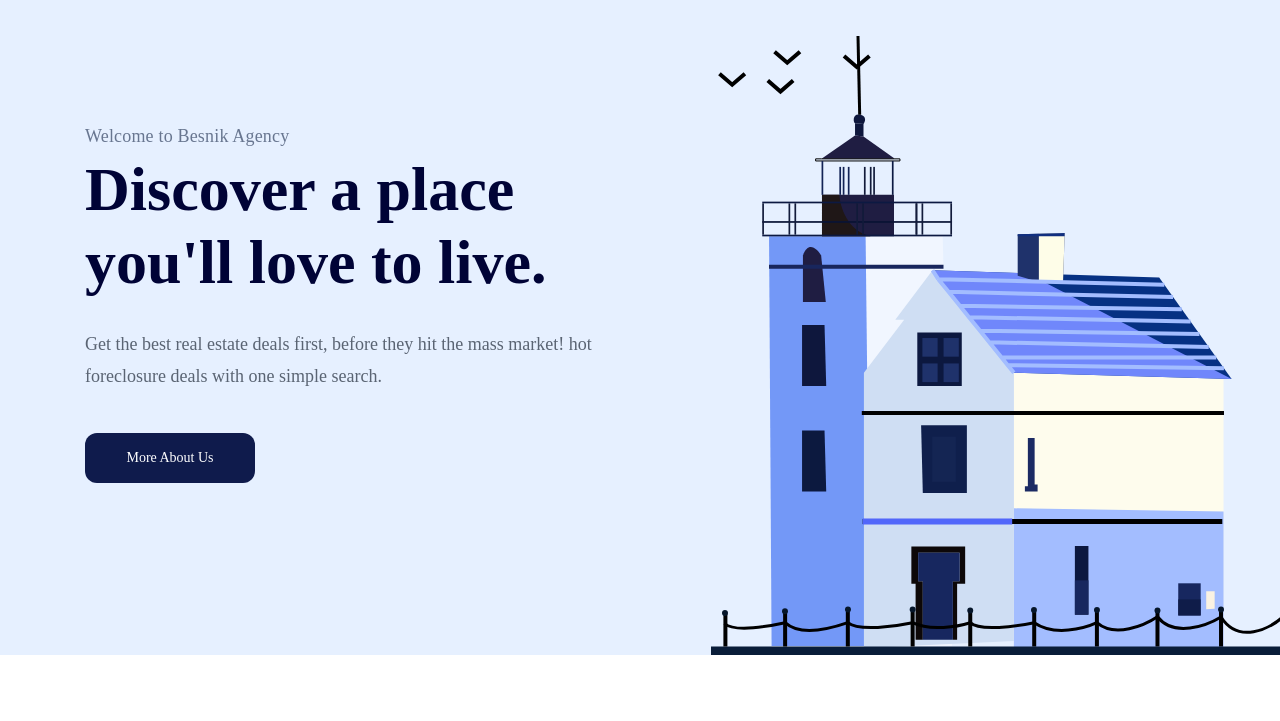
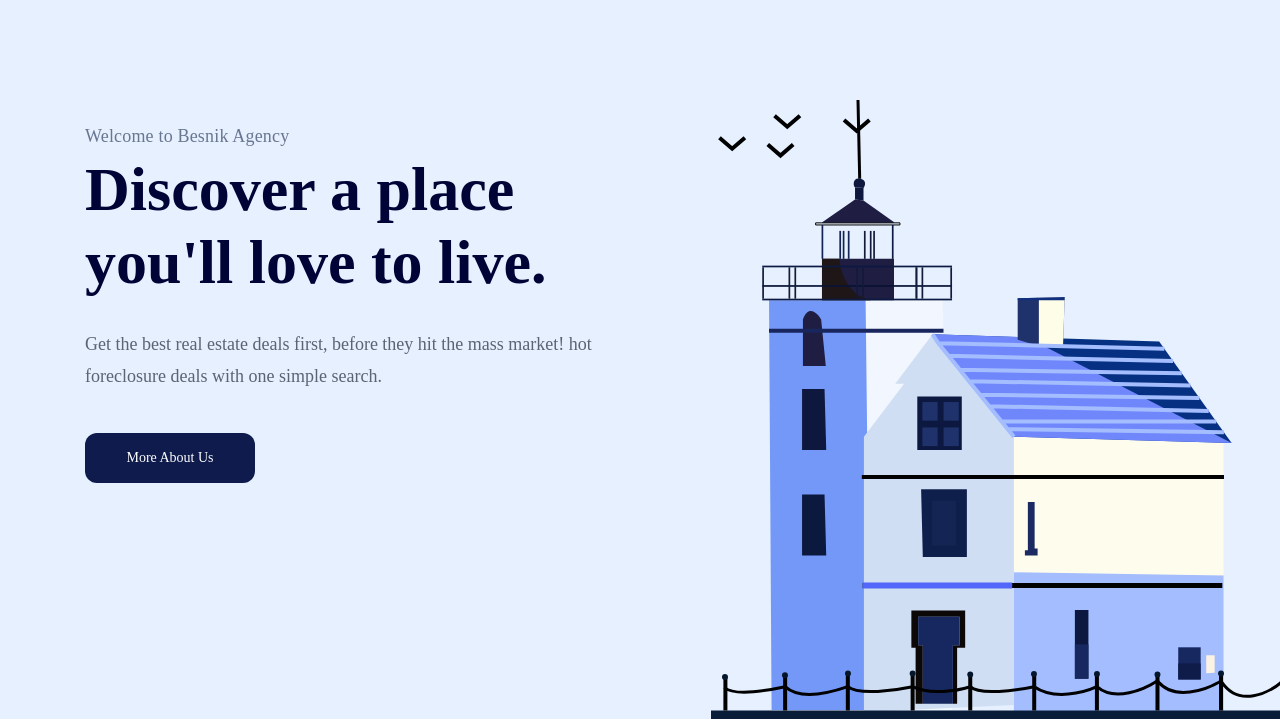
Before and after one commit to vutran1808/vutran-htmlcss-01, a plain HTML site: page project-1/index.html in a window 1280 px wide. Shown: the part 81-802 px from the top of the page. Drawn offline with Linux system fonts and the light colour scheme; a web font is replaced by a local one.

Commit message:
reupdate

```diff
--- a/project-1/assets/css/style.css
+++ b/project-1/assets/css/style.css
@@ -46,7 +46,7 @@ a {
 .header {
     position: relative;
     background-color: #E6F0FF;
-    height: 736px;
+    height: 100vh;
     padding-top: 38px;
 }
 .header .navbar {
```
